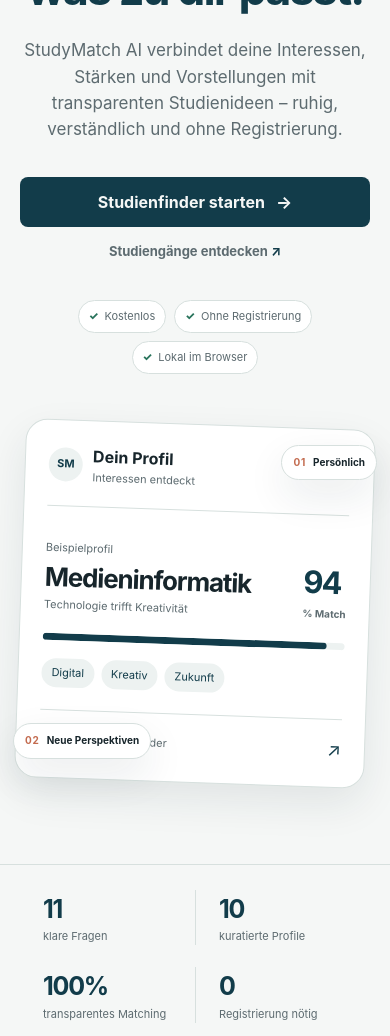
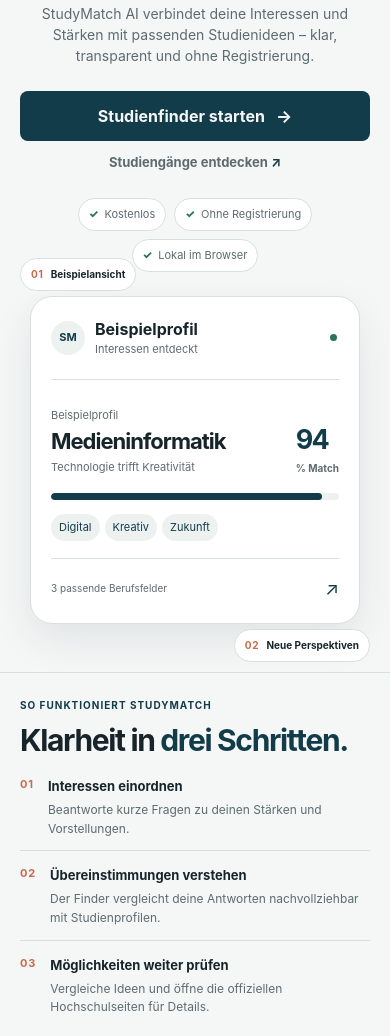
Before and after one commit to ensar2222b/Studymatch-ai, a plain HTML site: page index.html in a window 390 px wide. Shown: the part 248-1284 px from the top of the page. Drawn offline with Linux system fonts and the light colour scheme.

Commit message:
Refine mobile StudyMatch layout
Co-authored-by: Copilot <223556219+Copilot@users.noreply.github.com>

```diff
--- a/index.html
+++ b/index.html
@@ -24,15 +24,15 @@
         <div class="hero-copy">
           <div class="eyebrow"><span class="status-dot"></span> Studienorientierung für deinen nächsten Schritt</div>
           <h1>Finde heraus, <span>was zu dir passt.</span></h1>
-          <p class="hero-text">StudyMatch AI verbindet deine Interessen, Stärken und Vorstellungen mit transparenten Studienideen – ruhig, verständlich und ohne Registrierung.</p>
+          <p class="hero-text">StudyMatch AI verbindet deine Interessen und Stärken mit passenden Studienideen – klar, transparent und ohne Registrierung.</p>
           <div class="hero-actions"><button class="button button-primary" data-start>Studienfinder starten <span class="button-icon" aria-hidden="true">→</span></button><a class="text-link" href="#explorer">Studiengänge entdecken <span aria-hidden="true">↗</span></a></div>
           <div class="trust-row"><span class="trust-pill"><span aria-hidden="true">✓</span> Kostenlos</span><span class="trust-pill"><span aria-hidden="true">✓</span> Ohne Registrierung</span><span class="trust-pill"><span aria-hidden="true">✓</span> Lokal im Browser</span></div>
         </div>
         <div class="hero-visual" aria-label="Beispiel eines persönlichen Studienprofils">
           <div class="hero-panel" aria-hidden="true"><span class="panel-line"></span><span class="panel-line short"></span><span class="panel-dot"></span></div>
-          <div class="floating-note note-top"><span class="note-icon">01</span> Persönlich</div>
+          <div class="floating-note note-top"><span class="note-icon">01</span> Beispielansicht</div>
           <div class="profile-card">
-            <div class="profile-head"><span class="avatar">SM</span><div><strong>Dein Profil</strong><small>Interessen entdeckt</small></div><span class="online-dot"></span></div>
+            <div class="profile-head"><span class="avatar">SM</span><div><strong>Beispielprofil</strong><small>Interessen entdeckt</small></div><span class="online-dot"></span></div>
             <div class="profile-score"><div><small>Beispielprofil</small><h2>Medieninformatik</h2><p>Technologie trifft Kreativität</p></div><strong>94<small>% Match</small></strong></div>
             <div class="mini-progress"><span style="width:94%"></span></div>
             <div class="card-tags"><span>Digital</span><span>Kreativ</span><span>Zukunft</span></div>
@@ -42,7 +42,14 @@
         </div>
       </section>
 
-      <section class="stats-strip section-shell" aria-label="Auf einen Blick"><div><strong>11</strong><span>klare Fragen</span></div><div><strong>10</strong><span>kuratierte Profile</span></div><div><strong>100%</strong><span>transparentes Matching</span></div><div><strong>0</strong><span>Registrierung nötig</span></div></section>
+      <section class="how-it-works section-shell" aria-labelledby="how-title">
+        <div class="how-heading"><div class="eyebrow">So funktioniert StudyMatch</div><h2 id="how-title">Klarheit in <span>drei Schritten.</span></h2></div>
+        <div class="how-steps">
+          <div class="how-step"><span>01</span><div><strong>Interessen einordnen</strong><p>Beantworte kurze Fragen zu deinen Stärken und Vorstellungen.</p></div></div>
+          <div class="how-step"><span>02</span><div><strong>Übereinstimmungen verstehen</strong><p>Der Finder vergleicht deine Antworten nachvollziehbar mit Studienprofilen.</p></div></div>
+          <div class="how-step"><span>03</span><div><strong>Möglichkeiten weiter prüfen</strong><p>Vergleiche Ideen und öffne die offiziellen Hochschulseiten für Details.</p></div></div>
+        </div>
+      </section>
 
       <section class="finder-section" id="finder" aria-labelledby="finder-title">
         <div class="finder-shell">
--- a/styles.css
+++ b/styles.css
@@ -105,7 +105,7 @@ h1, h2, h3 { letter-spacing: -.045em; line-height: 1.08; margin: 0; }
 h1 { font-size: clamp(46px, 6vw, 78px); max-width: 680px; }
 h1 span, h2 span { color: var(--primary); }
 .hero { align-items: center; display: grid; gap: 80px; grid-template-columns: 1.05fr .95fr; min-height: 620px; padding-bottom: 76px; padding-top: 76px; }
-.hero-text { color: var(--muted); font-size: 17px; max-width: 550px; margin: 24px 0 0; }
+.hero-text { color: var(--muted); font-size: 17px; max-width: 550px; margin: 22px 0 0; }
 .hero-actions { align-items: center; display: flex; gap: 22px; margin-top: 34px; }
 .text-link span { color: var(--primary); }
 .trust-row { display: flex; flex-wrap: wrap; gap: 8px; margin-top: 38px; }
@@ -138,11 +138,15 @@ h1 span, h2 span { color: var(--primary); }
 .note-icon { color: var(--accent); font-size: 10px; letter-spacing: .08em; }
 .note-top { right: 3%; top: 36px; }
 .note-bottom { bottom: 40px; left: 3%; }
-.stats-strip { border-bottom: 1px solid var(--line); border-top: 1px solid var(--line); display: grid; grid-template-columns: repeat(4, 1fr); margin-bottom: 85px; padding-bottom: 25px; padding-top: 25px; }
-.stats-strip div { border-left: 1px solid var(--line); display: grid; padding-left: 23px; }
-.stats-strip div:first-child { border-left: 0; }
-.stats-strip strong { color: var(--primary); font-size: 25px; letter-spacing: -.05em; }
-.stats-strip span { color: var(--muted); font-size: 11px; }
+.how-it-works { border-bottom: 1px solid var(--line); border-top: 1px solid var(--line); margin-bottom: 85px; padding-bottom: 31px; padding-top: 31px; }
+.how-heading { align-items: baseline; display: flex; gap: 20px; justify-content: space-between; }
+.how-heading h2 { font-size: clamp(30px, 3.5vw, 44px); }
+.how-steps { display: grid; gap: 12px; grid-template-columns: repeat(3, 1fr); margin-top: 26px; }
+.how-step { align-items: flex-start; border-left: 1px solid var(--line); display: flex; gap: 14px; padding-left: 18px; }
+.how-step:first-child { border-left: 0; padding-left: 0; }
+.how-step > span { color: var(--accent); font-size: 11px; font-weight: 750; letter-spacing: .08em; }
+.how-step strong { display: block; font-size: 13px; }
+.how-step p { color: var(--muted); font-size: 12px; margin: 5px 0 0; }
 .finder-section { background: var(--surface-muted); display: none; padding: 88px 20px; }
 .finder-shell, .results-shell { margin: auto; max-width: 930px; }
 .finder-header, .results-heading, .section-heading, .comparison-heading { align-items: end; display: flex; justify-content: space-between; }
@@ -270,15 +274,19 @@ h1 span, h2 span { color: var(--primary); }
   .main-nav a, .theme-toggle { border-radius: var(--radius-sm); padding: 12px; text-align: left; }
   .nav-cta { font-size: 11px; padding: 10px 13px; }
   .nav-cta span { display: none; }
-  .hero { display: block; min-height: 0; padding-bottom: 65px; padding-top: 55px; }
+  .hero { display: block; min-height: 0; padding-bottom: 48px; padding-top: 42px; }
   .hero-copy { text-align: center; }
-  .hero-text { margin: 24px auto 0; }
-  .hero-actions { align-items: stretch; flex-direction: column; gap: 14px; }
-  .trust-row { justify-content: center; }
-  .hero-visual { margin-top: 35px; min-height: 390px; }
-  .hero-panel { height: 340px; width: 340px; }
-  .stats-strip { grid-template-columns: repeat(2, 1fr); margin-bottom: 50px; row-gap: 22px; }
-  .stats-strip div:nth-child(3) { border-left: 0; }
+  .hero-text { font-size: 15px; line-height: 1.5; margin: 18px auto 0; max-width: 34rem; }
+  .hero-actions { align-items: stretch; flex-direction: column; gap: 11px; margin-top: 25px; }
+  .trust-row { justify-content: center; margin-top: 25px; }
+  .hero-visual { margin-top: 24px; min-height: 350px; }
+  .hero-panel { height: 320px; width: 320px; }
+  .how-it-works { margin-bottom: 58px; padding-bottom: 25px; padding-top: 25px; }
+  .how-heading { align-items: flex-start; display: block; }
+  .how-heading h2 { margin-top: 10px; }
+  .how-steps { grid-template-columns: 1fr; margin-top: 20px; }
+  .how-step, .how-step:first-child { border-left: 0; border-top: 1px solid var(--line); padding: 14px 0 0; }
+  .how-step:first-child { border-top: 0; padding-top: 0; }
   .option-grid, .results-layout, .dashboard-grid, .explorer-grid { grid-template-columns: 1fr; }
   .finder-section, .dashboard-section { padding-bottom: 65px; padding-top: 65px; }
   .question-title { font-size: 28px; }
@@ -290,11 +298,16 @@ h1 span, h2 span { color: var(--primary); }
   .explorer-section { padding-bottom: 70px; padding-top: 70px; }
 }
 @media (max-width: 480px) {
-  h1 { font-size: 45px; }
-  .profile-card { padding: 23px; }
+  h1 { font-size: clamp(38px, 11vw, 45px); }
+  .eyebrow { font-size: 10px; letter-spacing: .1em; }
+  .profile-card { padding: 20px; transform: none; width: min(100%, 350px); }
+  .profile-score { padding: 21px 0 17px; }
+  .profile-score h2 { font-size: 22px; }
+  .profile-score > strong { font-size: 27px; }
+  .profile-footer { font-size: 10px; }
   .floating-note { font-size: 10px; padding: 9px 11px; }
-  .note-top { right: -2%; }
-  .note-bottom { left: -2%; }
+  .note-top { right: 0; top: 4px; }
+  .note-bottom { bottom: 1px; left: 0; }
   .site-footer { align-items: flex-start; flex-direction: column; gap: 12px; }
   .site-footer p { margin: 0; }
   .explorer-controls { grid-template-columns: 1fr 1fr; }
@@ -304,3 +317,21 @@ h1 span, h2 span { color: var(--primary); }
   .site-header .brand { font-size: 14px; }
   .nav-cta { display: none; }
 }
+@media (max-width: 430px) {
+  .hero { padding-left: 20px; padding-right: 20px; }
+  .hero-visual { min-height: 0; }
+  .hero-panel { height: 290px; width: 290px; }
+  .floating-note { box-shadow: none; }
+  .note-top { left: 0; right: auto; top: -38px; }
+  .note-bottom { bottom: -38px; left: auto; right: 0; }
+}
+@media (max-width: 390px) {
+  .hero { padding-top: 34px; }
+  .hero-text { font-size: 14px; }
+  .hero-visual { min-height: 0; }
+  .hero-panel { height: 270px; width: 270px; }
+  .profile-card { width: min(100%, 330px); }
+  .card-tags { gap: 5px; margin: 14px 0 17px; }
+  .card-tags span { padding: 5px 8px; }
+  .floating-note { font-size: 10px; padding: 8px 10px; }
+}
```
Also changed, not shown: assets/ui-refinement-desktop.png (added), assets/ui-refinement-mobile.png (added), 2 other files.
